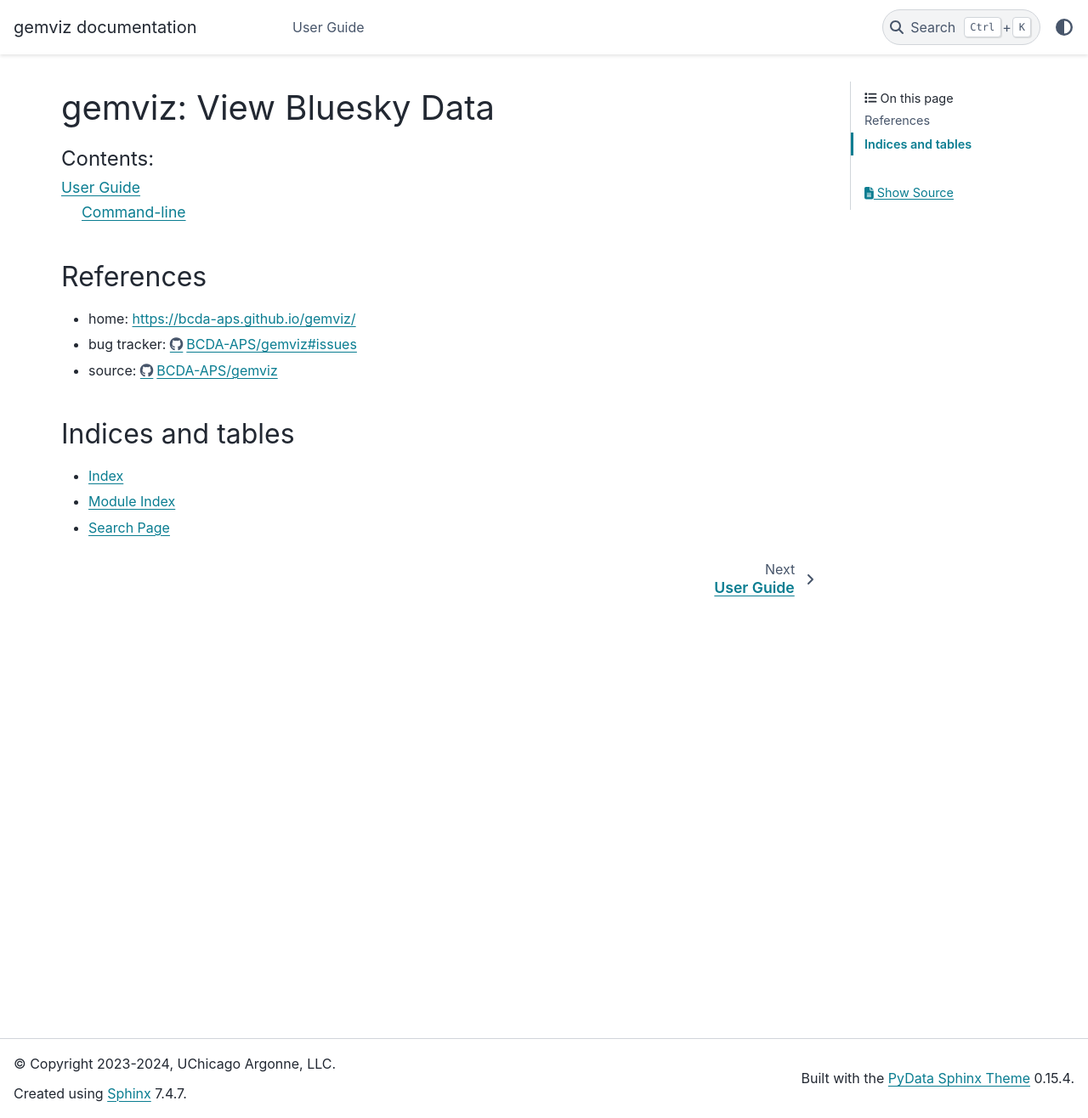
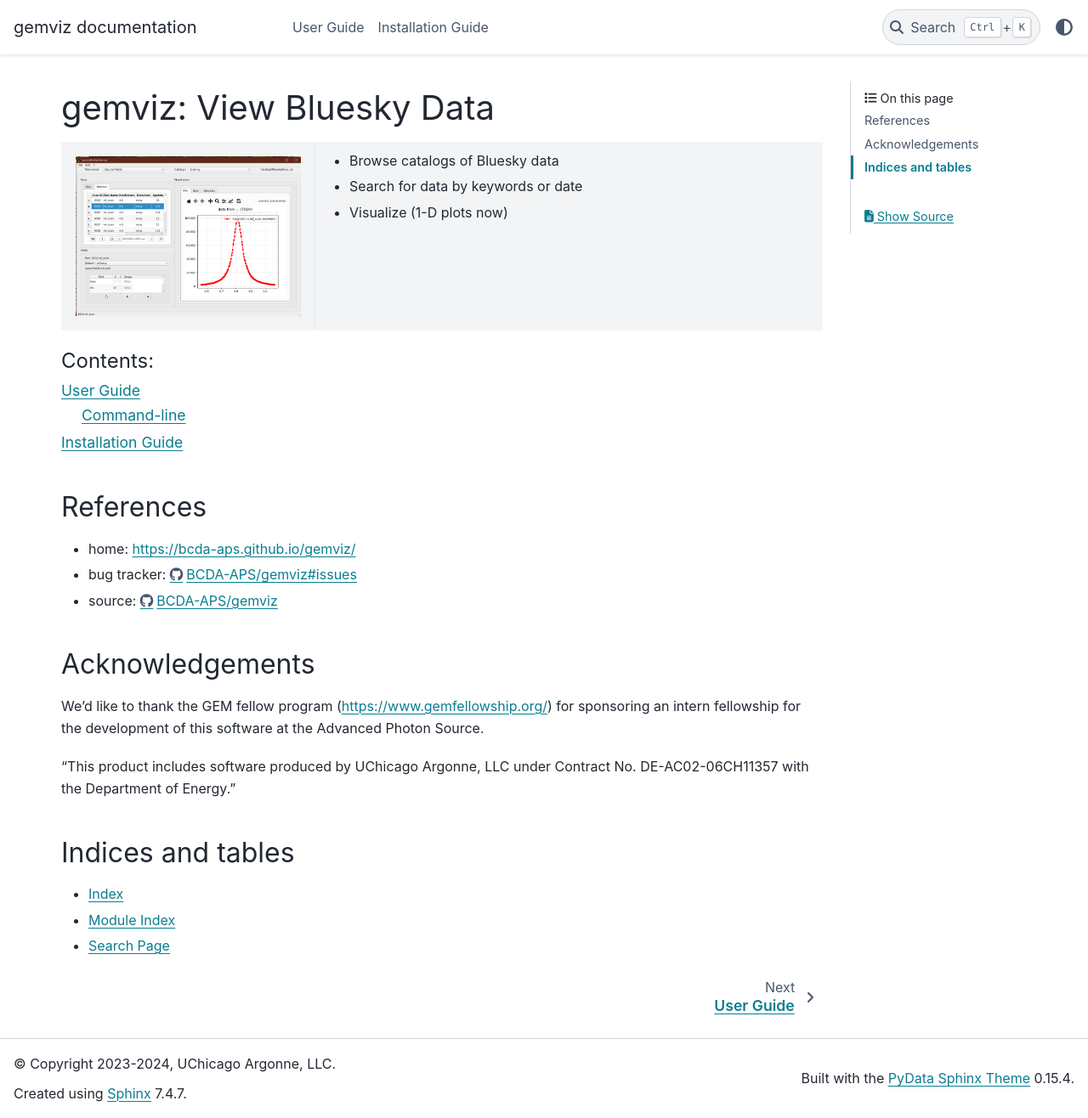
Before and after one commit to BCDA-APS/gemviz, a Sphinx documentation site: the page built from docs/source/index.rst, in a window 1280 px wide and 1316 px high. Shown: the whole window at 85% size. Built offline with Sphinx 7.4.7 and the PyData theme 0.15.4, drawn with Linux system fonts in a browser that asks for light colours; pages that are not in the unit, such as notebooks, are missing from menus; the version number could not be read and is left out.

Commit message:
DOC #215 preliminary user-facing content

```diff
--- a/docs/source/index.rst
+++ b/docs/source/index.rst
@@ -1,6 +1,15 @@
 =========================
 gemviz: View Bluesky Data
 =========================
+
+.. list-table::
+   :widths: 1 2
+
+   * - ..  figure:: _static/gemviz_gui.png
+           :alt: fig.gemviz_gui
+     - * Browse catalogs of Bluesky data
+       * Search for data by keywords or date
+       * Visualize (1-D plots now)
 
 .. toctree::
    :maxdepth: 2
@@ -17,6 +27,16 @@
 - bug tracker: https://github.com/BCDA-APS/gemviz/issues
 - source: https://github.com/BCDA-APS/gemviz
 
+Acknowledgements
+====================
+
+We'd like to thank the GEM fellow program (https://www.gemfellowship.org/) for
+sponsoring an intern fellowship for the development of this software at the
+Advanced Photon Source.
+
+"This product includes software produced by UChicago Argonne, LLC
+under Contract No. DE-AC02-06CH11357 with the Department of Energy."
+
 Indices and tables
 ==================
 
--- a/docs/source/user_guide.rst
+++ b/docs/source/user_guide.rst
@@ -1,6 +1,12 @@
 ====================================
 User Guide
 ====================================
+
+.. _fig.gemviz_gui:
+
+.. figure:: _static/gemviz_gui.png
+    :alt: fig.gemviz_gui
+    :width: 80%
 
 Command-line
 ------------
```
Also changed, not shown: other parts of docs/source/index.rst (+1 -0 lines), docs/source/install.rst (added, +24 -0 lines), docs/source/_static/gemviz_gui.png (added).
